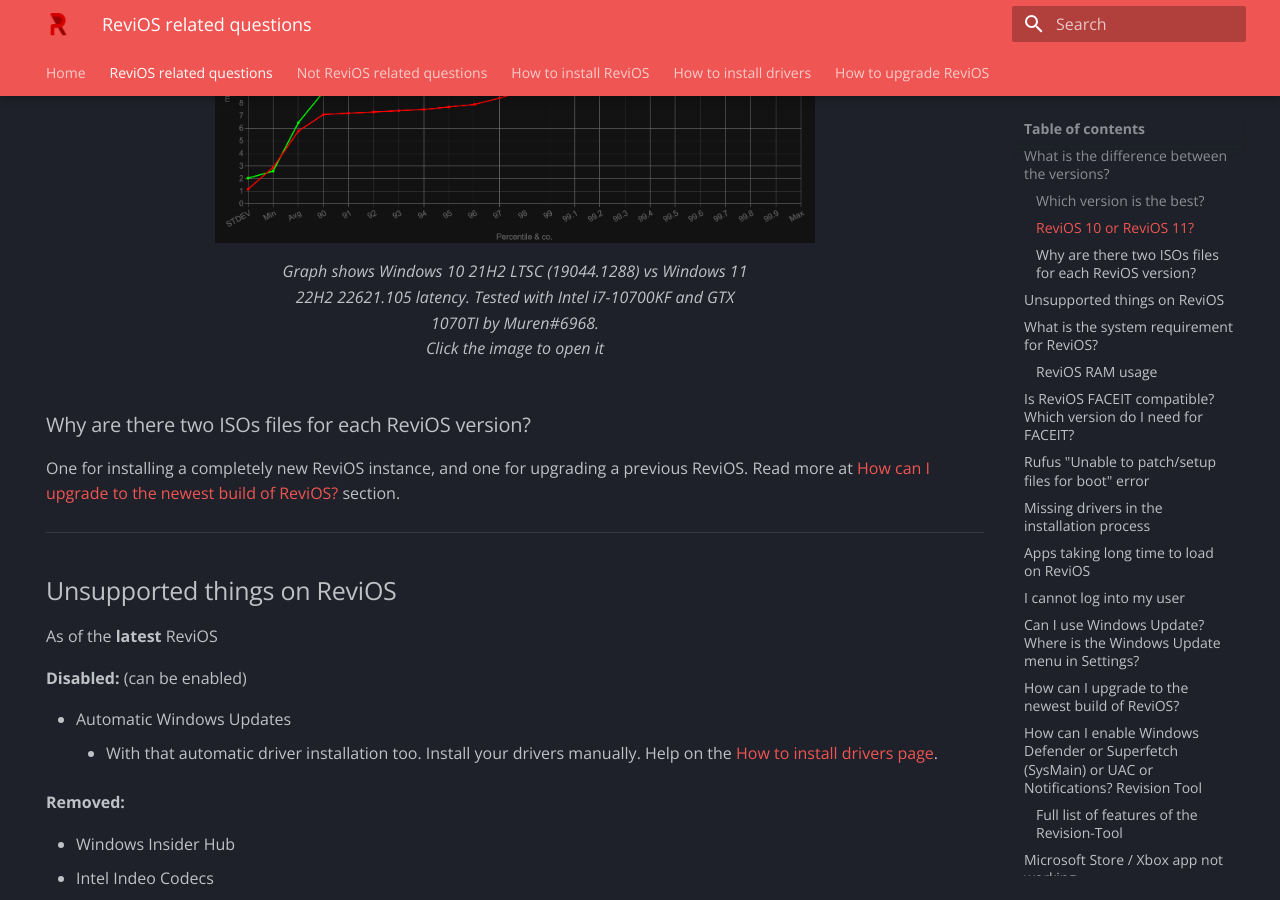
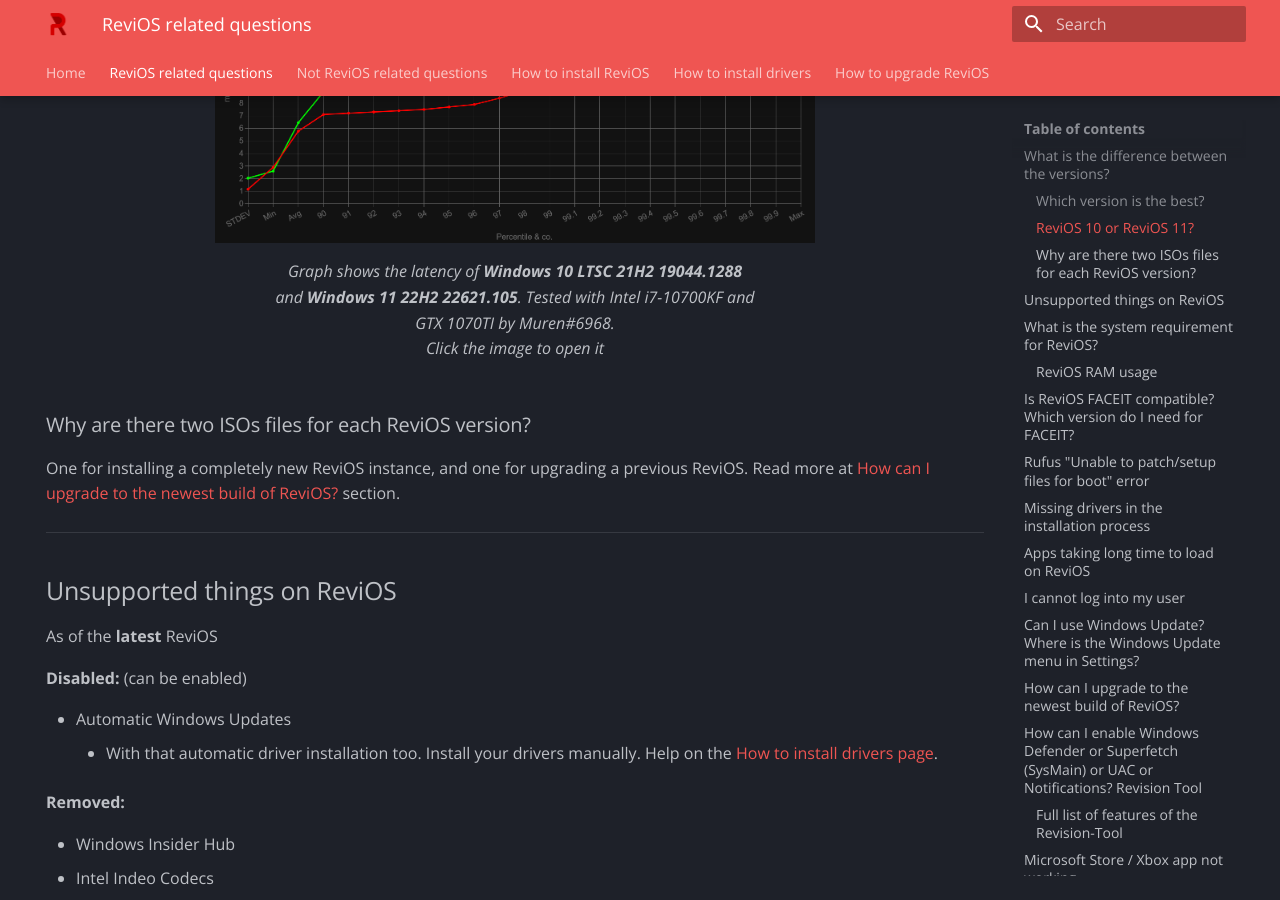
Before and after one commit to dkovacs24/ReviOS_faq, an MkDocs documentation site: the page built from docs/related.md, in a window 1280 px wide and 900 px high, scrolled down 1176 px. Built offline with MkDocs 1.6.1 and Material for MkDocs 9.7.7, drawn with Linux system fonts in a browser that asks for light colours.

```diff
--- a/docs/related.md
+++ b/docs/related.md
@@ -59,8 +59,7 @@ And if you care about latency, Windows 10 still provides a better experience.
 
 <figure markdown>
   ![graph](img/latency.png){width=600px}
-  <figcaption>Graph shows Windows 10 21H2 LTSC (19044.1288) vs Windows 11 22H2 22621.105
- latency. Tested with Intel i7-10700KF and GTX 1070TI by Muren#6968.<br>Click the image to open it</figcaption>
+  <figcaption>Graph shows the latency of <b>Windows 10 LTSC 21H2 19044.1288</b> and <b>Windows 11 22H2 22621.105</b>. Tested with Intel i7-10700KF and GTX 1070TI by Muren#6968.<br>Click the image to open it</figcaption>
 </figure>
 
 ### Why are there two ISOs files for each ReviOS version?
```
Also changed, not shown: README.md (+5 -5 lines), docs/img/dc/general.png.
